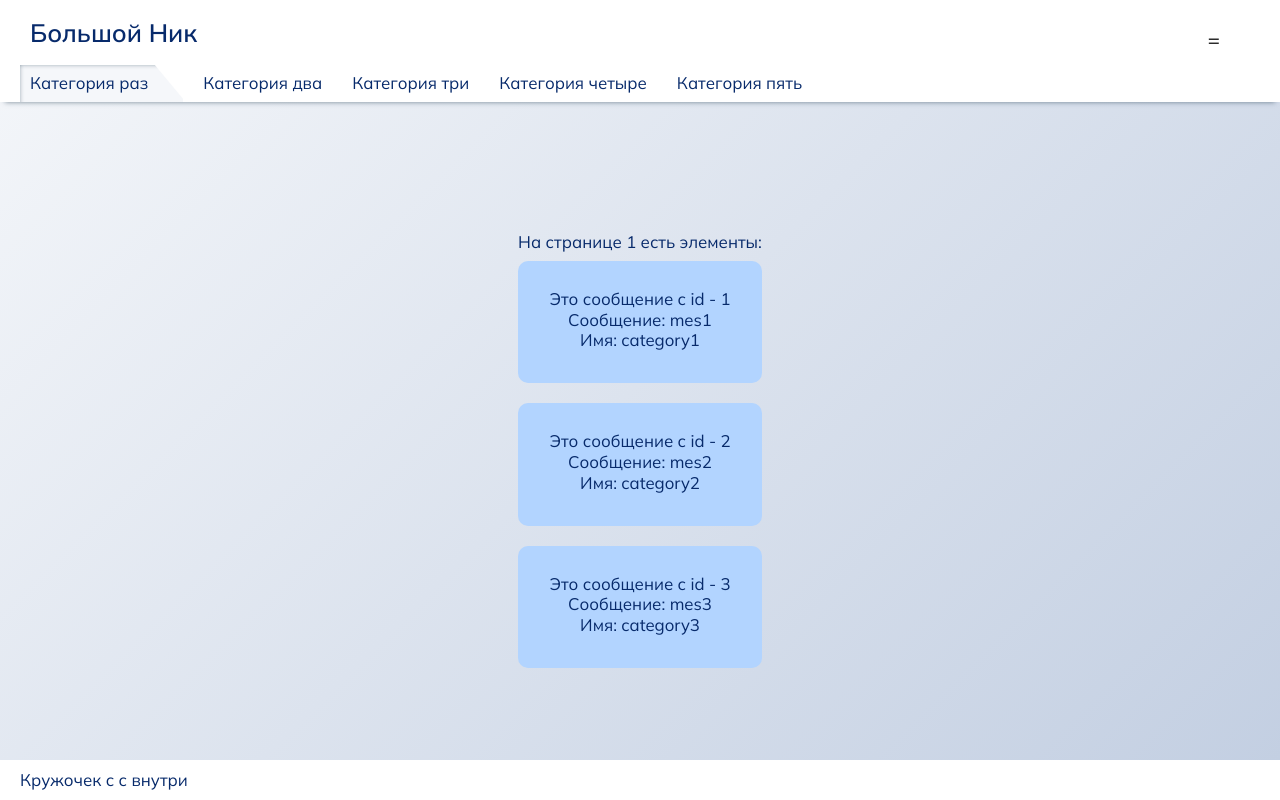
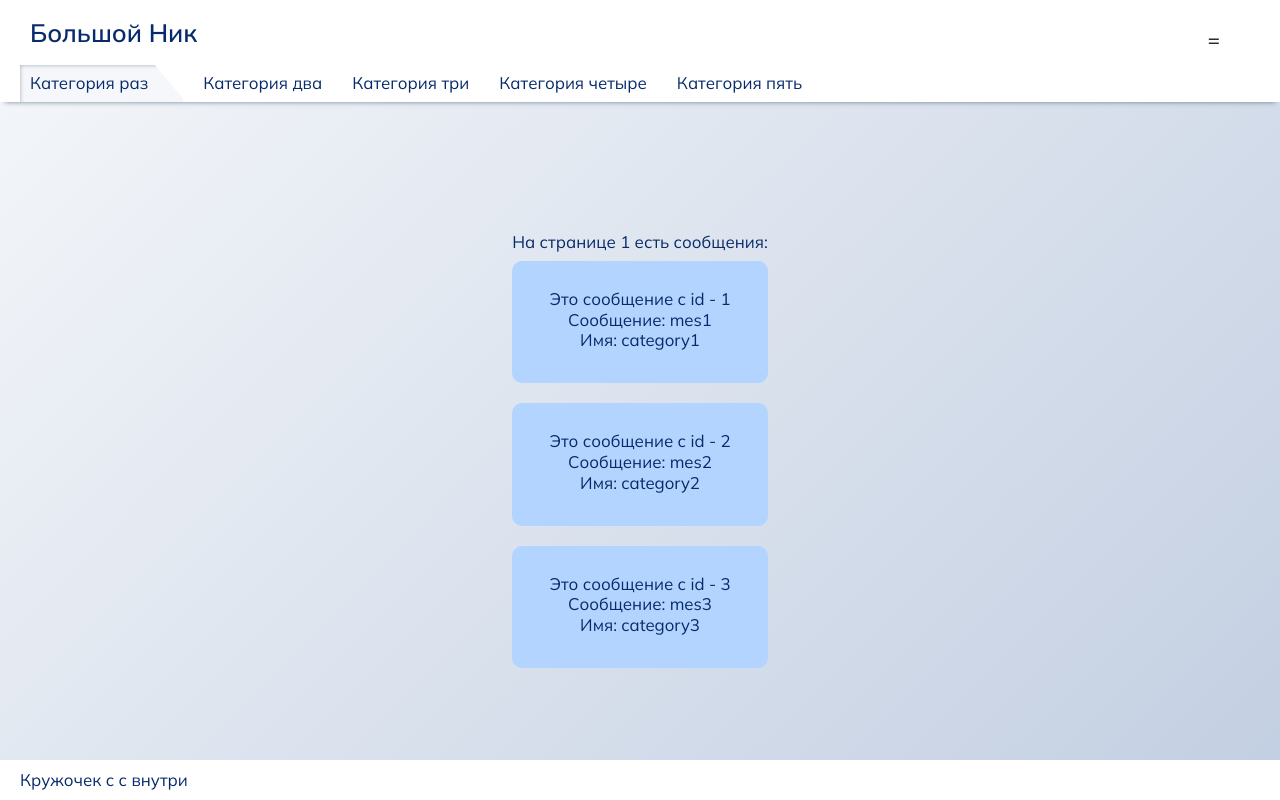
Before and after one commit to mournfulCoroner/gallery, a React (Create React App) app: page /category/1 in a window 1280 px wide. Built offline with nearby package versions, Linux system fonts and the light colour scheme.

Commit message:
Small fixes

```diff
--- a/public/index.html
+++ b/public/index.html
@@ -1,5 +1,5 @@
 <!DOCTYPE html>
-<html lang="en">
+<html lang="ru">
   <head>
     <meta charset="utf-8" />
     <link rel="icon" href="%PUBLIC_URL%/pngwing.com.png" />
--- a/src/routes/CategoryPage/CategoryPage.jsx
+++ b/src/routes/CategoryPage/CategoryPage.jsx
@@ -24,7 +24,7 @@ function CategoryPage() {
 	let cards = categories.map((category) => <CategoryCard name={category.name} id={category.id} message={category.message} />)
 	return (
 		<div>
-			На странице {params.id} есть элементы:
+			На странице {params.id} есть сообщения:
 			{
 				cards
 			}
```
Also changed, not shown: src/components/Header/Header.scss (+4 -4 lines).
